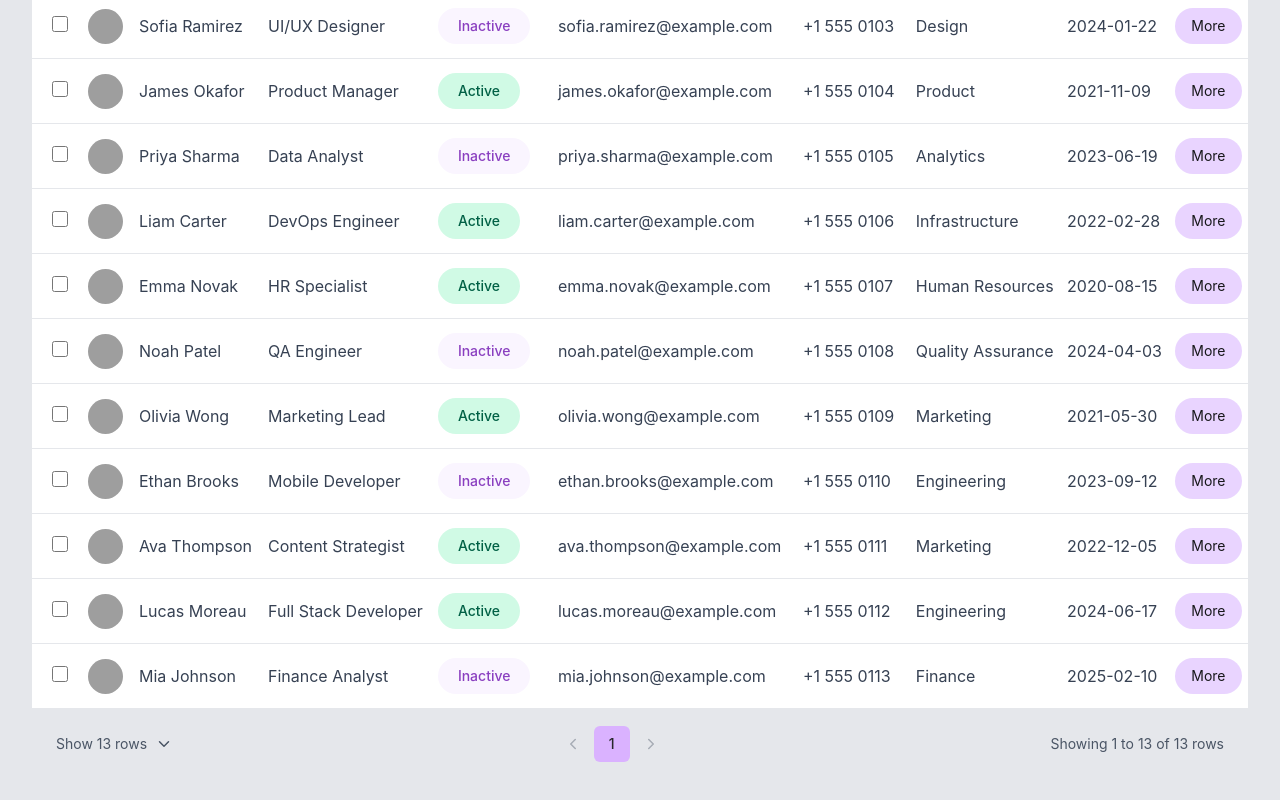
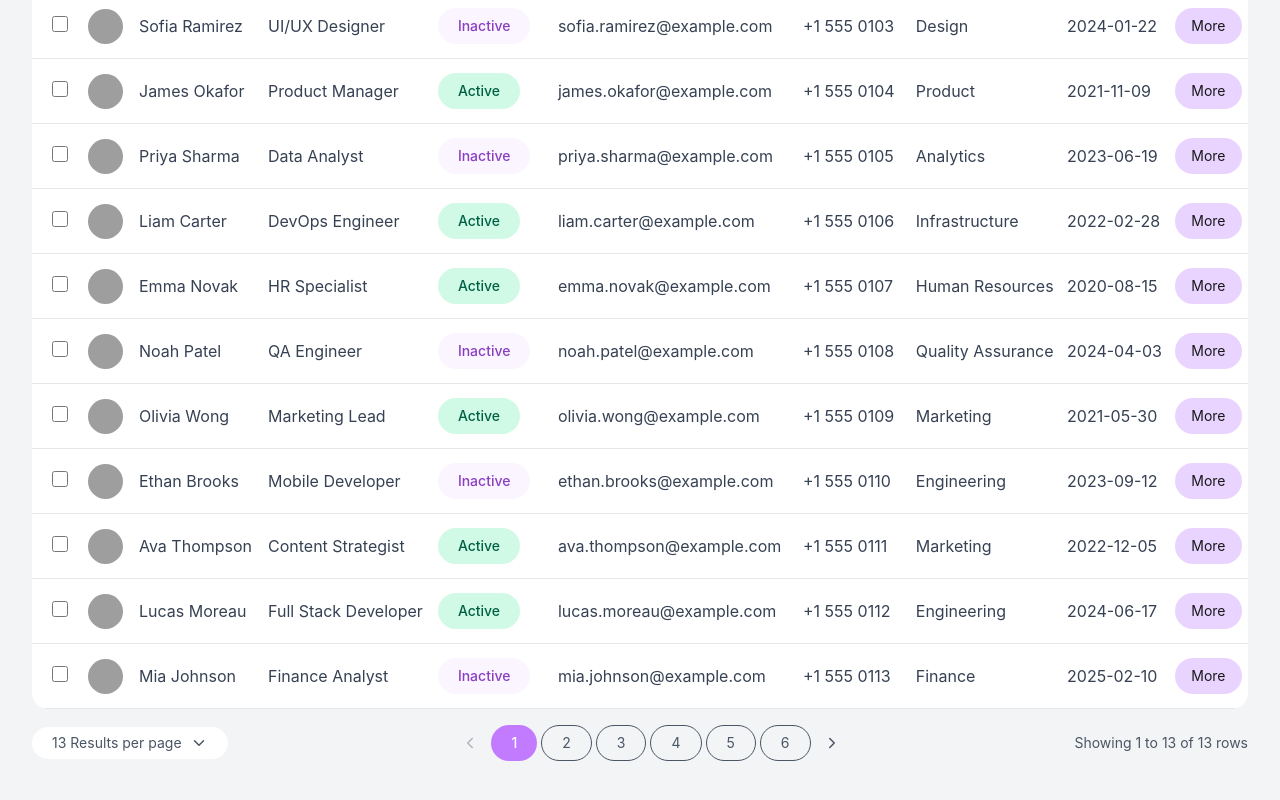
Before and after one commit to wasyn2025/react-router-learning, a React (Vite) app: page /dashboard in a window 1280 px wide. Shown: the part 476-1276 px from the top of the page. Built offline with nearby package versions, Linux system fonts and the light colour scheme; grey boxes are pictures that could not be loaded.

Commit message:
Add pagination state

```diff
--- a/src/components/TablePaginationFooter.jsx
+++ b/src/components/TablePaginationFooter.jsx
@@ -1,45 +1,56 @@
+import { useState } from "react";
 import { ChevronDown, ChevronLeft, ChevronRight } from "lucide-react";
 
 export default function TablePaginationFooter({
     total = 0,
-    current = 1,
     perPage = 13,
     pageCount = 1,
 }) {
+    const [currentPage, setCurrentPage] = useState(1);
     const pages = Array.from({ length: pageCount }, (_, i) => i + 1);
-    const from = total === 0 ? 0 : (current - 1) * perPage + 1;
-    const to = Math.min(current * perPage, total);
+    const from = total === 0 ? 0 : (currentPage - 1) * perPage + 1;
+    const to = Math.min(currentPage * perPage, total);
+
+    function incrementCurrentPage() {
+        setCurrentPage(previous => previous + 1);
+    }
+
+    function decrementCurrentPage() {
+        setCurrentPage(previous => previous - 1);
+    }
 
     return (
-        <div className="flex items-center justify-between px-6 py-4 border-t border-gray-200 text-sm text-gray-600">
-            <div className="flex items-center gap-2">
-                <span>Show {perPage} rows</span>
+        <div className="flex items-center justify-between py-4 text-sm text-gray-600">
+            <div className="cursor-pointer flex items-center gap-2 bg-white py-1.5 px-5 rounded-full">
+                <span>{perPage} Results per page </span>
                 <ChevronDown size={18} />
             </div>
 
             <div className="flex items-center gap-1">
                 <button
+                    onClick={decrementCurrentPage}
                     className="cursor-pointer rounded-md p-2 hover:bg-gray-100 disabled:cursor-not-allowed disabled:opacity-40"
-                    disabled={current === 1}
+                    disabled={currentPage === 1}
                 >
                     <span className="sr-only">Previous</span>
                     <ChevronLeft size={18} />
                 </button>
                 {pages.map((page) => (
                     <button
+                        onClick={() => setCurrentPage(page)}
                         key={page}
-                        className={`cursor-pointer min-w-9 h-9 rounded-md px-3 text-sm transition-colors ${
-                            page === current
-                                ? "bg-purple-300 text-zinc-800 font-medium"
-                                : "hover:bg-gray-100"
-                        }`}
+                        className={`cursor-pointer min-w-9 h-9 rounded-full px-5 text-sm transition-colors ${page === currentPage
+                                ? "bg-purple-400 text-white font-medium"
+                                : "hover:bg-gray-100 border"
+                            }`}
                     >
                         {page}
                     </button>
                 ))}
                 <button
+                    onClick={incrementCurrentPage}
                     className="cursor-pointer rounded-md p-2 hover:bg-gray-100 disabled:cursor-not-allowed disabled:opacity-40"
-                    disabled={current === pageCount}
+                    disabled={currentPage === pageCount}
                 >
                     <span className="sr-only">Next</span>
                     <ChevronRight size={18} />
--- a/src/layouts/DashboardLayout.jsx
+++ b/src/layouts/DashboardLayout.jsx
@@ -24,7 +24,7 @@ export default function DashboardLayout() {
     ];
 
     return (
-        <BodyContainer overwrite={true} extraClass="min-h-dvh relative bg-gray-200">
+        <BodyContainer overwrite={true} extraClass="min-h-dvh relative bg-gray-100">
             <div className="absolute bg-zinc-900 top-0 right-0 left-0 h-87.5"></div>
             <div className="py-6 px-8 relative z-1">
                 {/* dashboard navigation */}
@@ -158,8 +158,8 @@ export default function DashboardLayout() {
                             ))}
                         </tbody>
                     </table>
-                    <TablePaginationFooter total={13} current={1} perPage={13} pageCount={1} />
                 </div>
+                <TablePaginationFooter total={13} perPage={13} pageCount={6} />
             </div>
         </BodyContainer>
     );
```
